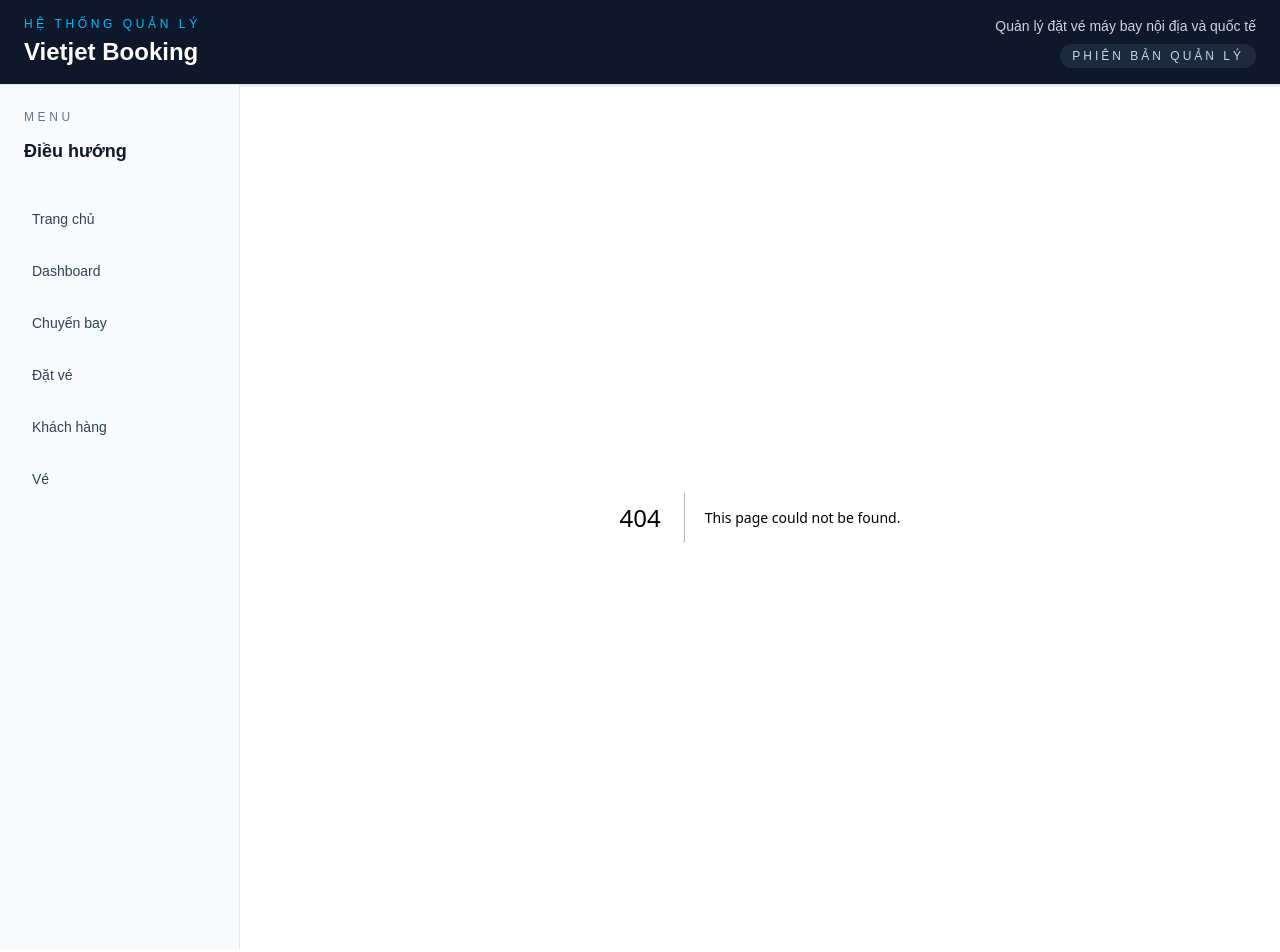
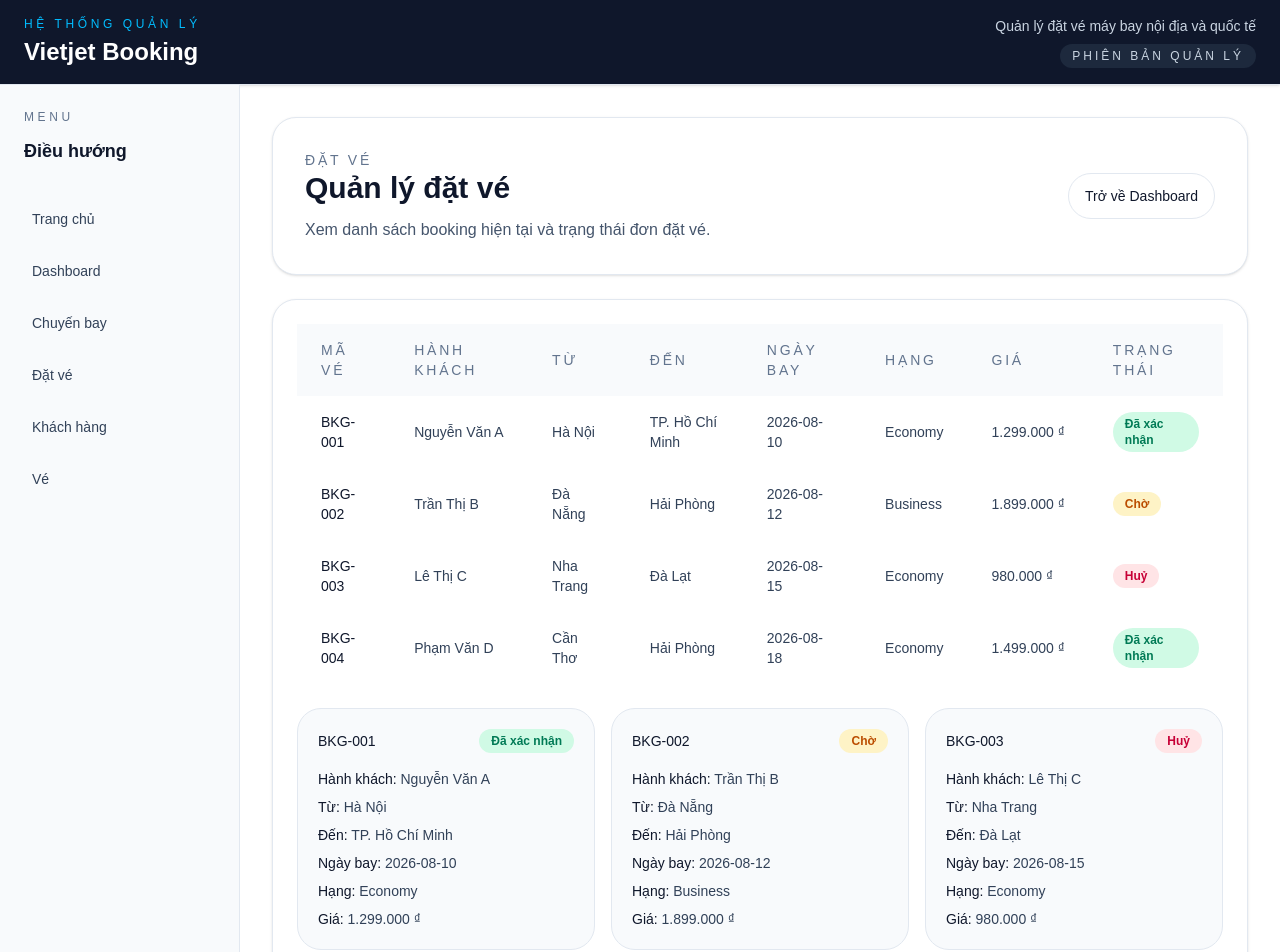
Before and after one commit to TranThiKimNghi/vietjet-agency, a Next.js app: page /dashboard/bookings in a window 1280 px wide. Before the commit this address had no page. Shown: the top 952 px of the page. Built offline with nearby package versions, Linux system fonts and the light colour scheme.

Commit message:
feat: add booking management page

```diff
--- /dev/null
+++ b/app/dashboard/bookings/page.tsx
@@ -0,0 +1,94 @@
+import { bookingList } from '@/data/bookings';
+import BookingRow from '@/components/dashboard/BookingRow';
+import Link from 'next/link';
+
+export default function DashboardBookings() {
+  return (
+    <div className="space-y-6">
+      <section className="rounded-3xl border border-slate-200 bg-white p-8 shadow-sm">
+        <div className="flex flex-col gap-4 sm:flex-row sm:items-center sm:justify-between">
+          <div>
+            <p className="text-sm font-medium uppercase tracking-[0.2em] text-slate-500">Đặt vé</p>
+            <h1 className="text-3xl font-semibold text-slate-900">Quản lý đặt vé</h1>
+            <p className="mt-3 text-slate-600">
+              Xem danh sách booking hiện tại và trạng thái đơn đặt vé.
+            </p>
+          </div>
+          <Link
+            href="/dashboard"
+            className="inline-flex items-center justify-center rounded-3xl border border-slate-200 bg-white px-4 py-3 text-sm font-medium text-slate-900 transition hover:bg-slate-50"
+          >
+            Trở về Dashboard
+          </Link>
+        </div>
+      </section>
+
+      <section className="rounded-3xl border border-slate-200 bg-white p-6 shadow-sm">
+        <div className="overflow-x-auto">
+          <table className="min-w-full border-collapse text-left text-sm">
+            <thead className="bg-slate-50 text-slate-500">
+              <tr>
+                <th className="px-6 py-4 font-medium uppercase tracking-[0.2em]">Mã vé</th>
+                <th className="px-6 py-4 font-medium uppercase tracking-[0.2em]">Hành khách</th>
+                <th className="px-6 py-4 font-medium uppercase tracking-[0.2em]">Từ</th>
+                <th className="px-6 py-4 font-medium uppercase tracking-[0.2em]">Đến</th>
+                <th className="px-6 py-4 font-medium uppercase tracking-[0.2em]">Ngày bay</th>
+                <th className="px-6 py-4 font-medium uppercase tracking-[0.2em]">Hạng</th>
+                <th className="px-6 py-4 font-medium uppercase tracking-[0.2em]">Giá</th>
+                <th className="px-6 py-4 font-medium uppercase tracking-[0.2em]">Trạng thái</th>
+              </tr>
+            </thead>
+            <tbody className="bg-white">
+              {bookingList.map((booking) => (
+                <BookingRow key={booking.id} booking={booking} />
+              ))}
+            </tbody>
+          </table>
+        </div>
+
+        <div className="mt-6 grid gap-4 sm:grid-cols-2 lg:grid-cols-3">
+          {bookingList.map((booking) => (
+            <div key={booking.id} className="rounded-3xl border border-slate-200 bg-slate-50 p-5">
+              <div className="flex items-center justify-between gap-3">
+                <p className="text-sm font-medium text-slate-900">{booking.id}</p>
+                <span className={`inline-flex rounded-full px-3 py-1 text-xs font-semibold ${
+                  booking.status === 'Đã xác nhận'
+                    ? 'bg-emerald-100 text-emerald-700'
+                    : booking.status === 'Chờ'
+                    ? 'bg-amber-100 text-amber-700'
+                    : 'bg-rose-100 text-rose-700'
+                }`}>
+                  {booking.status}
+                </span>
+              </div>
+              <div className="mt-4 space-y-2 text-sm text-slate-700">
+                <p>
+                  <span className="font-medium text-slate-900">Hành khách:</span> {booking.passenger}
+                </p>
+                <p>
+                  <span className="font-medium text-slate-900">Từ:</span> {booking.from}
+                </p>
+                <p>
+                  <span className="font-medium text-slate-900">Đến:</span> {booking.to}
+                </p>
+                <p>
+                  <span className="font-medium text-slate-900">Ngày bay:</span> {booking.date}
+                </p>
+                <p>
+                  <span className="font-medium text-slate-900">Hạng:</span> {booking.seat}
+                </p>
+                <p>
+                  <span className="font-medium text-slate-900">Giá:</span>{' '}
+                  {new Intl.NumberFormat('vi-VN', {
+                    style: 'currency',
+                    currency: 'VND',
+                  }).format(booking.price)}
+                </p>
+              </div>
+            </div>
+          ))}
+        </div>
+      </section>
+    </div>
+  );
+}
--- a/app/dashboard/page.tsx
+++ b/app/dashboard/page.tsx
@@ -35,12 +35,20 @@
               Truy cập trang quản lý chuyến bay để xem danh sách và trạng thái chi tiết.
             </p>
           </div>
+          <div className="flex flex-col gap-3 sm:flex-row">
             <Link
               href="/dashboard/flights"
               className="inline-flex items-center justify-center rounded-3xl bg-slate-900 px-5 py-3 text-sm font-medium text-white transition hover:bg-slate-800"
             >
               Mở quản lý chuyến bay
             </Link>
+            <Link
+              href="/dashboard/bookings"
+              className="inline-flex items-center justify-center rounded-3xl border border-slate-200 bg-white px-5 py-3 text-sm font-medium text-slate-900 transition hover:bg-slate-50"
+            >
+              Mở quản lý đặt vé
+            </Link>
+          </div>
         </div>
       </section>
       <StatisticsGrid />
--- /dev/null
+++ b/components/dashboard/BookingRow.tsx
@@ -0,0 +1,31 @@
+import { Booking } from '@/types/booking';
+
+export default function BookingRow({ booking }: { booking: Booking }) {
+  return (
+    <tr className="hover:bg-slate-50">
+      <td className="px-6 py-4 font-medium text-slate-900">{booking.id}</td>
+      <td className="px-6 py-4 text-slate-700">{booking.passenger}</td>
+      <td className="px-6 py-4 text-slate-700">{booking.from}</td>
+      <td className="px-6 py-4 text-slate-700">{booking.to}</td>
+      <td className="px-6 py-4 text-slate-700">{booking.date}</td>
+      <td className="px-6 py-4 text-slate-700">{booking.seat}</td>
+      <td className="px-6 py-4 text-slate-700">
+        {new Intl.NumberFormat('vi-VN', {
+          style: 'currency',
+          currency: 'VND',
+        }).format(booking.price)}
+      </td>
+      <td className="px-6 py-4">
+        <span className={`inline-flex rounded-full px-3 py-1 text-xs font-semibold ${
+          booking.status === 'Đã xác nhận'
+            ? 'bg-emerald-100 text-emerald-700'
+            : booking.status === 'Chờ'
+            ? 'bg-amber-100 text-amber-700'
+            : 'bg-rose-100 text-rose-700'
+        }`}>
+          {booking.status}
+        </span>
+      </td>
+    </tr>
+  );
+}
--- /dev/null
+++ b/data/bookings.ts
@@ -0,0 +1,44 @@
+import { Booking } from '@/types/booking';
+
+export const bookingList: Booking[] = [
+  {
+    id: 'BKG-001',
+    passenger: 'Nguyễn Văn A',
+    from: 'Hà Nội',
+    to: 'TP. Hồ Chí Minh',
+    date: '2026-08-10',
+    seat: 'Economy',
+    status: 'Đã xác nhận',
+    price: 1299000,
+  },
+  {
+    id: 'BKG-002',
+    passenger: 'Trần Thị B',
+    from: 'Đà Nẵng',
+    to: 'Hải Phòng',
+    date: '2026-08-12',
+    seat: 'Business',
+    status: 'Chờ',
+    price: 1899000,
+  },
+  {
+    id: 'BKG-003',
+    passenger: 'Lê Thị C',
+    from: 'Nha Trang',
+    to: 'Đà Lạt',
+    date: '2026-08-15',
+    seat: 'Economy',
+    status: 'Huỷ',
+    price: 980000,
+  },
+  {
+    id: 'BKG-004',
+    passenger: 'Phạm Văn D',
+    from: 'Cần Thơ',
+    to: 'Hải Phòng',
+    date: '2026-08-18',
+    seat: 'Economy',
+    status: 'Đã xác nhận',
+    price: 1499000,
+  },
+];
--- /dev/null
+++ b/types/booking.ts
@@ -0,0 +1,12 @@
+export type BookingStatus = 'Đã xác nhận' | 'Chờ' | 'Huỷ';
+
+export type Booking = {
+  id: string;
+  passenger: string;
+  from: string;
+  to: string;
+  date: string;
+  seat: string;
+  status: BookingStatus;
+  price: number;
+};
```
Lines whose indentation alone changed are shown as unchanged.
